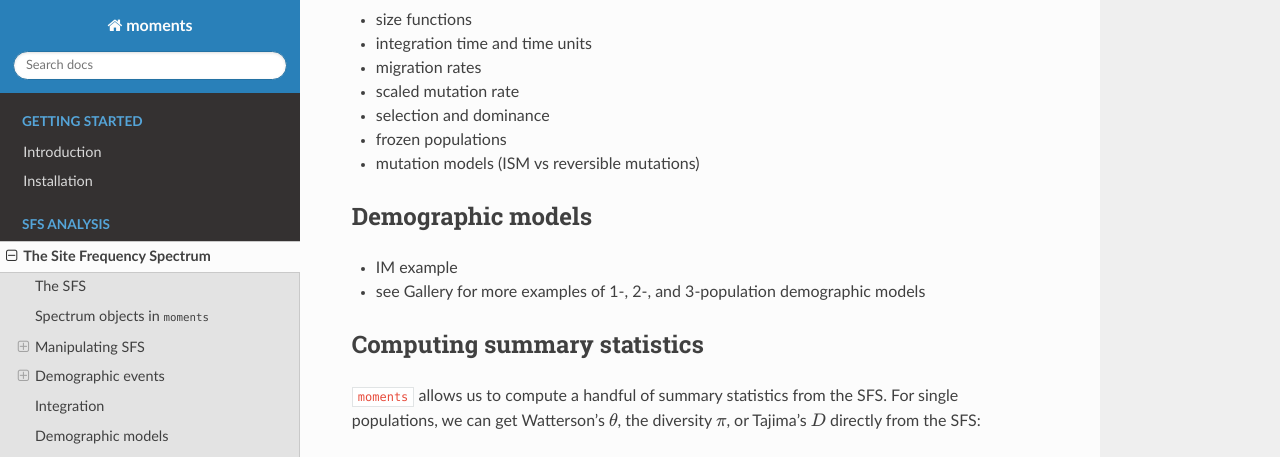
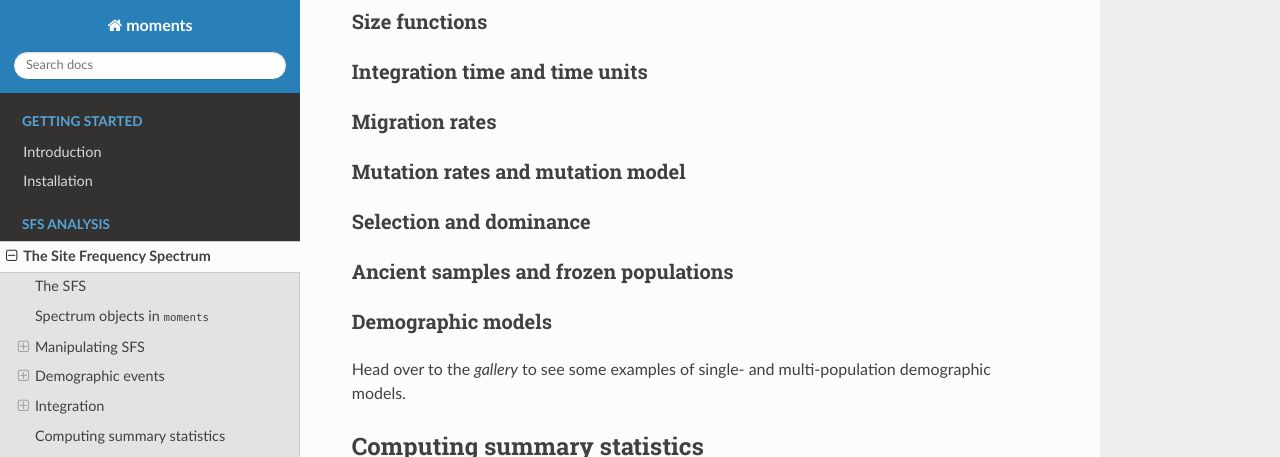
Before and after one commit to MomentsLD/moments, a Sphinx documentation site: the page built from docs/sfs.rst, in a window 1280 px wide and 1400 px high, scrolled down 5534 px. Shown: the top 457 px of the window. Built offline with Sphinx 7.4.7 and the Read the Docs theme 2.0.0, drawn with Linux system fonts in a browser that asks for light colours; some of the changed text lies outside the part shown; grey boxes are pictures that could not be loaded.

Commit message:
sfs from vcf

```diff
--- a/docs/api_moments.rst
+++ b/docs/api_moments.rst
@@ -10,7 +10,9 @@
         split, admix, pulse_migrate, integrate,
         Fst, S, Watterson_theta, theta_L, Zengs_E, pi, Tajima_D,
         from_file, to_file, fixed_size_sample, sample,
-        from_demes
+        from_data_dict, from_demes
+
+.. autofunction:: moments.Misc.make_data_dict_vcf
 
 Demographic functions
 ---------------------
--- a/docs/index.rst
+++ b/docs/index.rst
@@ -32,11 +35,12 @@
 
 .. toctree::
    :caption: Demes
+   :maxdepth: 1
 
    demes
 
 .. toctree::
    :caption: Data types and functions
-   :maxdepth: 2
+   :maxdepth: 1
 
    api_moments
--- a/docs/installation.rst
+++ b/docs/installation.rst
@@ -36,7 +33,7 @@
 
 
 Using bioconda
-^^^^^^^^^^^^^^
+==============
 
 ``moments`` is now available on Bioconda! If you use conda, you can install the most
 recent release of ``moments`` by running
@@ -46,7 +43,7 @@
    conda install -c bioconda moments
 
 Dependencies and details
-^^^^^^^^^^^^^^^^^^^^^^^^
+========================
 
 ``moments`` and ``moments.LD`` requires a number of dependencies. These are
 
--- a/docs/sfs.rst
+++ b/docs/sfs.rst
@@ -12,8 +12,9 @@
 models using the ``moments`` API, and computing and saving spectra from
 a VCF.
 
+*******
 The SFS
-^^^^^^^
+*******
 
 A site-frequency spectrum is a :math:`p`-dimensional histogram, where :math:`p`
 is the number of populations for which we have data. Thus, the shape of the SFS
@@ -25,8 +26,9 @@
 in population 1, and ``l`` in population 2. (Note that all indexing, as is
 typical in Python, is zero-based.)
 
+*******************************
 Spectrum objects in ``moments``
-^^^^^^^^^^^^^^^^^^^^^^^^^^^^^^^
+*******************************
 
 SFS are stored as ``moments.Spectrum`` objects. If you are familiar with
 `dadi <https://bitbucket.org/ryangutenkunst/dadi.git>`_'s Spectrum objects,
@@ -53,8 +55,9 @@
   allele frequencies by the minor allele frequency. If False, the SFS is
   polarized by the derived allele.
 
+****************
 Manipulating SFS
-^^^^^^^^^^^^^^^^
+****************
 
 Along with standard array manipulations, there are operations specific to SFS.
 Some of these are equivalent to standard array operations, but we ensure that
@@ -170,9 +173,9 @@
     print(f"number of sites in resampled SFS:", fs_fixed.S())
     fs_fixed
 
-
+******************
 Demographic events
-^^^^^^^^^^^^^^^^^^
+******************
 
 When defining demographic models with multiple populations, we need to apply
 demographic events such as population splits, mergers, and admixtures. These
@@ -265,25 +268,39 @@
     print("admix SFS has size", fs_admix.sample_sizes, "and pop ids", fs_admix.pop_ids,
         "after moving 4 lineages into new population C")
 
+***********
 Integration
-^^^^^^^^^^^
+***********
 
-- size functions
-- integration time and time units
-- migration rates
-- scaled mutation rate
-- selection and dominance
-- frozen populations
-- mutation models (ISM vs reversible mutations)
+
+
+Size functions
+==============
+
+Integration time and time units
+===============================
+
+Migration rates
+===============
+
+Mutation rates and mutation model
+=================================
+
+Selection and dominance
+=======================
+
+Ancient samples and frozen populations
+======================================
 
 Demographic models
-^^^^^^^^^^^^^^^^^^
+==================
 
-- IM example
-- see Gallery for more examples of 1-, 2-, and 3-population demographic models
+Head over to the *gallery* to see some examples of single- and multi-population
+demographic models.
 
+****************************
 Computing summary statistics
-^^^^^^^^^^^^^^^^^^^^^^^^^^^^
+****************************
 
 ``moments`` allows us to compute a handful of summary statistics from the SFS.
 For single populations, we can get Watterson's :math:`\theta`, the diversity
@@ -318,14 +335,15 @@
     print("10 samples each:", moments.Demographics2D.snm([10, 10]).Fst())
     print("100 samples each:", moments.Demographics2D.snm([100, 100]).Fst())
 
-Computing SFS from a VCF
-^^^^^^^^^^^^^^^^^^^^^^^^
+********************
+Compute SFS from VCF
+********************
 
-Using ``Misc.make_data_dict_vcf`` and ``Spectrum.from_data_dict``.
+``moments`` supports computing a SFS from files in VCF format, given a
+population information file. This takes two steps. We first parse the VCF
+using and we then pass that data dictionary to the Spectrum class:
 
-Storing and loading data
-^^^^^^^^^^^^^^^^^^^^^^^^
+.. code-block:: python
 
-- The Spectrum file format
-- Writing to file
-- Loading from file
+    data_dict = moments.Misc.make_data_dict_vcf(vcf_filename, popinfo_filename)
+    fs = moments.Spectrum.from_data_dict(data_dict)
```
Also changed, not shown: other parts of docs/index.rst (+3 -0 lines), other parts of docs/installation.rst (+1 -4 lines), docs/demes.rst (+7 -0 lines), docs/introduction.rst (+8 -6 lines), 2 other files.
